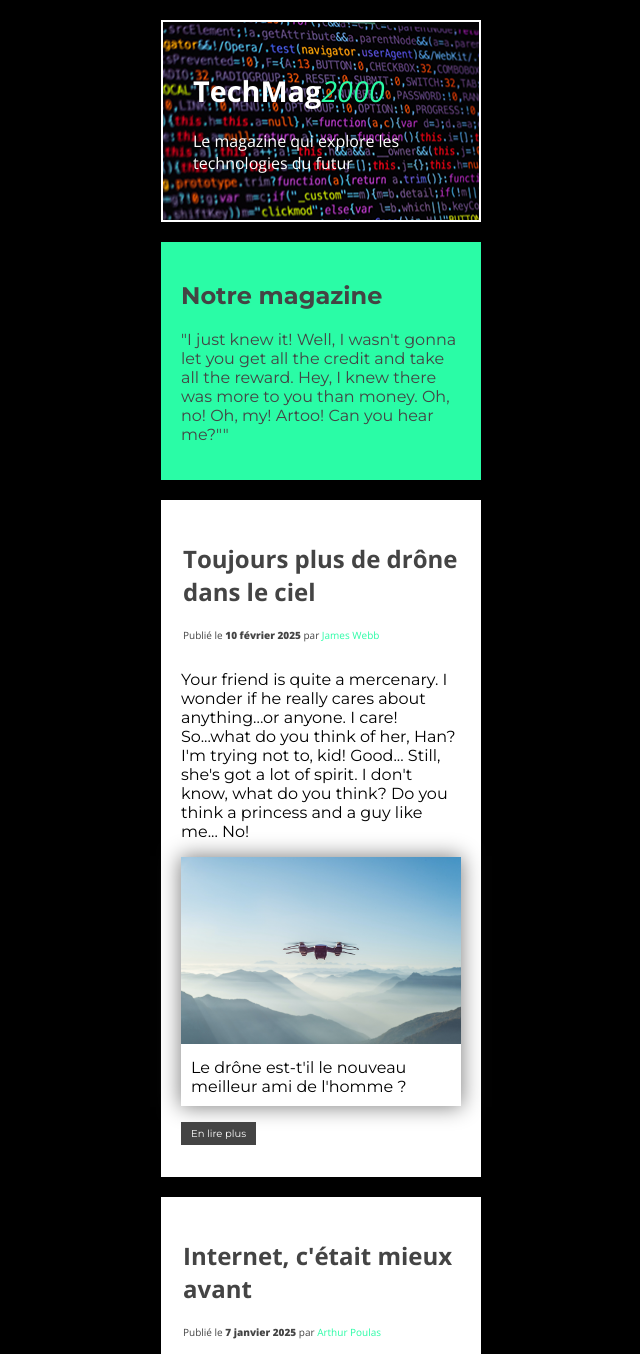
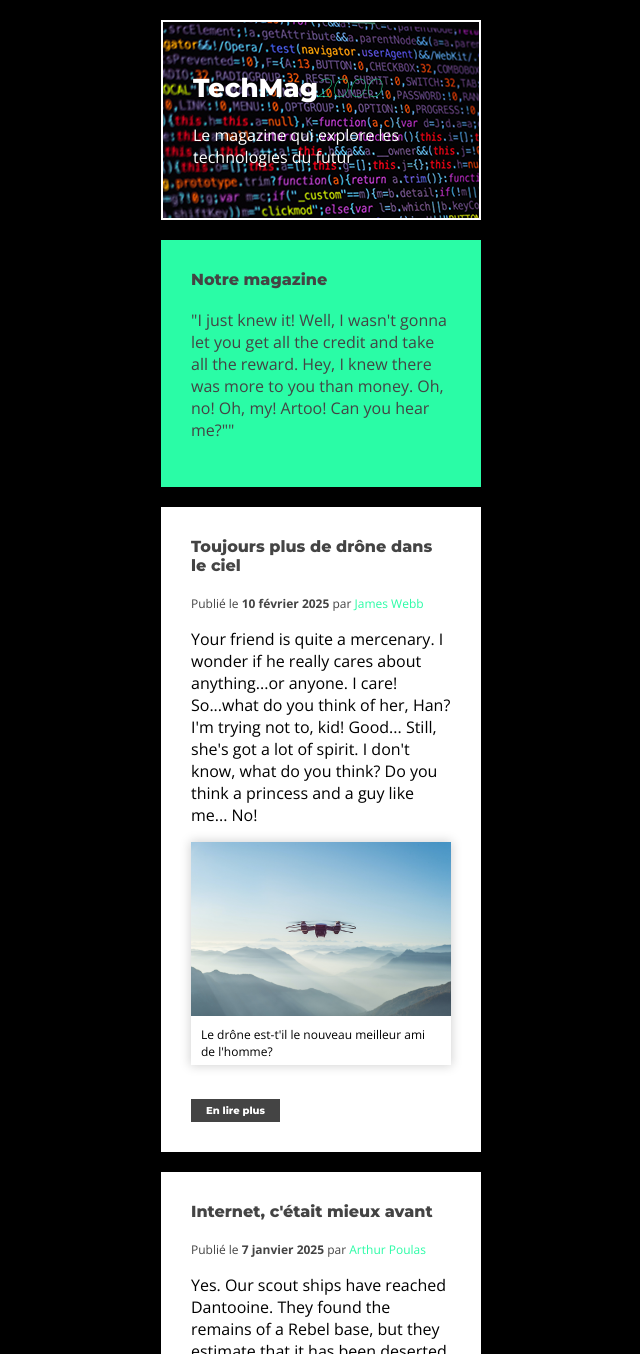
Before and after one commit to NoeCoen/14-techmag, a plain HTML site: page index.html in a window 1280 px wide. Shown: the top 1354 px of the page, without its empty margins (319-959 px from the left). Drawn offline with nearby package versions, Linux system fonts and the light colour scheme.

Commit message:
pixel_perfect_2

```diff
--- a/css/style.css
+++ b/css/style.css
@@ -9,7 +9,7 @@ html {
   margin: 20px;
   --green: #2afca6;
   --grey: #444444;
-  font-family: 'Montserrat', sans-serif;
+  font-family: 'Open Sans', sans-serif;
 }
 
 header {
@@ -17,12 +17,35 @@ header {
   border: solid white 2px;
   padding: 30px;
   background-image: url(../img/title_background.png);
-  font-family: 'Open Sans', sans-serif;
 }
 
 h1 {
-  font-size: 180%;
-  font-weight: 700;
+  font-family: 'Montserrat', sans-serif;
+  font-weight: bold;
+  font-size: 1.625em;
+  margin: 20px 0 20px;
+}
+
+.chapeau h2{
+  margin: 10px;
+}
+
+h2{
+  font-family: 'Montserrat', sans-serif;
+  font-size: medium;
+  margin: 8px;
+}
+
+header p{
+  margin: 20px 0 20px;
+}
+
+.chapeau p{
+  margin: 20px 10px;
+}
+
+p {
+  margin: 14px 10px 10px 10px;
 }
 
 article header {
@@ -36,16 +59,10 @@ body {
   margin: auto;
 }
 
-footer {
-  color: white;
-  border: solid var(--green) 3px;
-  text-align: center;
-  margin: 20px 0;
-}
 
 article {
   background-color: white;
-  padding: 20px;
+  padding: 20px 20px 23px 20px;
   margin-top: 20px;
 }
 
@@ -54,25 +71,24 @@ img {
 }
 
 figure {
-  margin: 0;
-  box-shadow: gray 0px 0px 20px 1px;
+  margin: 16px 10px 32px 10px ;
+  box-shadow: lightgray 0px 0px 10px 1px;
+  font-size: 0.75em;
 }
 
 figcaption {
-  padding: 10px;
+  padding: 6px 10px 5px 10px ;
 }
 
 .title-number {
   color: var(--green);
-  font-family: 'Open Sans', sans-serif;
-  font-weight: 200;
   font-style: italic;
   font-weight: 100;
 }
 
 .chapeau {
   background-color: var(--green);
-  padding: 20px;
+  padding: 20px 20px 26px 20px;
   margin: 20px 0;
   color: var(--grey);
 }
@@ -80,19 +96,33 @@ figcaption {
 .button {
   color: white;
   background-color: var(--grey);
-  padding: 5px 10px;
+  padding: 5px 15px;
   text-decoration: none;
   font-size: 10px;
+  font-family: 'Montserrat', sans-serif;
+  font-weight: bold;
 }
 
 .date {
-  font-weight: 800;
+  font-weight: bold;
 }
 
+footer {
+  color: white;
+  border: solid var(--green) 3px;
+  text-align: center;
+  margin: 20px 0;
+  font-size: 0.6em;
+}
+
+footer p {
+  margin: 10px;
+}
 .author {
   color: var(--green);
 }
 
 .info-article {
-  font-size: 10px;
+  font-size: 0.75em;
+  margin: 20px 15px 0px 8px;
 }
--- a/index.html
+++ b/index.html
@@ -5,7 +5,7 @@
     <meta name="viewport" content="width=device-width, initial-scale=1.0" />
     <link rel="preconnect" href="https://fonts.googleapis.com">
     <link rel="preconnect" href="https://fonts.gstatic.com" crossorigin>
-    <link href="https://fonts.googleapis.com/css2?family=Montserrat:ital,wght@0,100;0,200;0,300;0,400;0,600;0,700;0,800;0,900;1,100;1,200;1,300;1,400;1,500;1,600;1,700;1,800;1,900&family=Open+Sans:ital,wght@0,300;0,400;0,500;0,600;0,700;0,800;1,300;1,400;1,500;1,600;1,700;1,800&display=swap" rel="stylesheet">
+    <link href="https://fonts.googleapis.com/css2?family=Montserrat:ital,wght@0,800;1,100;1,800&family=Open+Sans:ital,wght@0,400;0,700;1,400;1,700&display=swap" rel="stylesheet">
     <link rel="stylesheet" href="css/style.css">
     <title>techmag</title>
   </head>
@@ -46,7 +46,7 @@
         </p>
         <figure>
           <img src="img/index_2.png" alt="une image d'un drone dans le ciel">
-          <figcaption>Le drône est-t'il le nouveau meilleur ami de l'homme ?</figcaption>
+          <figcaption>Le drône est-t'il le nouveau meilleur ami de l'homme?</figcaption>
         </figure>
         <div>
           <p><a href="pages/article.html" class="button">En lire plus</a></p>
```
